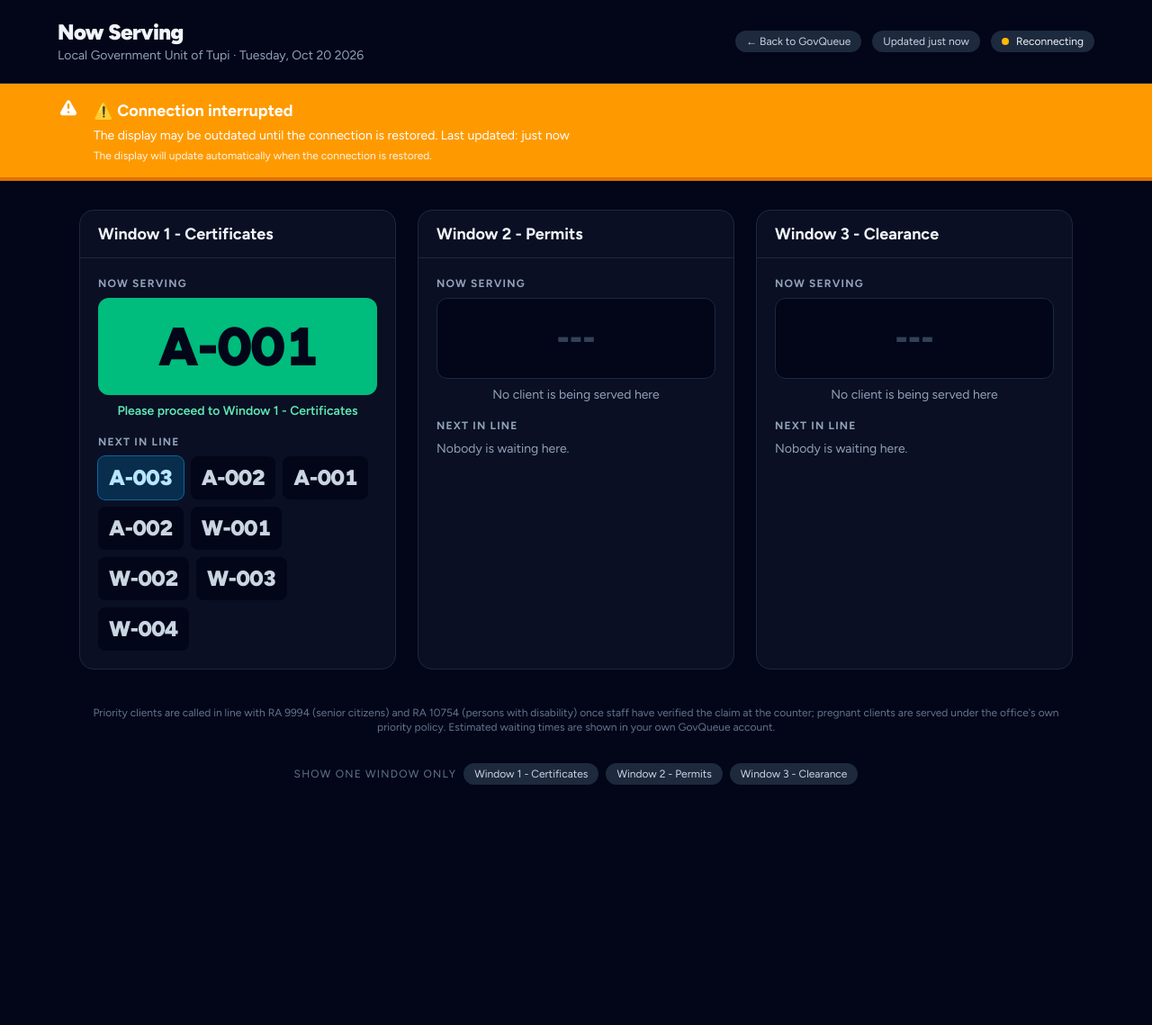
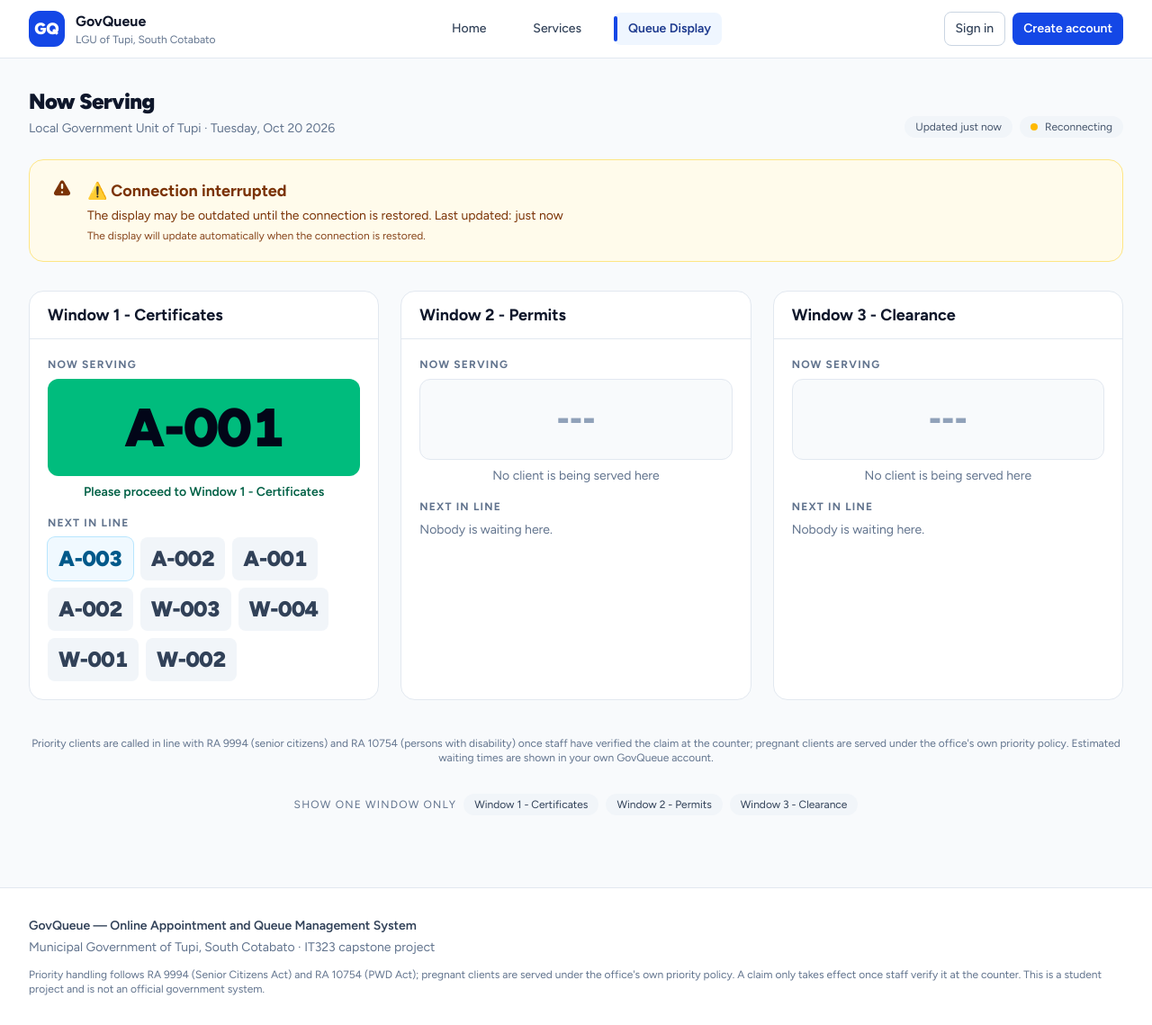
Before and after one commit to reyhanuko/GovQueue, a Laravel app: page /queue-display in a window 1280 px wide. Shown: the whole page at 90% size. Before the commit the page ends 872 px from the top, so only its background shows below. Run offline with Laravel 12, Linux system fonts and the light colour scheme; data comes from the database, SQL or seed files in the repository; style sheets or scripts are compiled from the project's sources; some libraries are stand-ins or nearby versions.

Commit message:
Make the queue display a page of the site, like every other page
It was a standalone document: a full-bleed dark board with no navigation, no
footer and its own skip link, on the grounds that it is opened full-screen on a
lobby TV. Which it is.

It is also a page a resident reaches by clicking "Queue Display" in the
navigation or "View live queue" on the home page, and those people got a black
screen in the middle of a white site, with a little "Back to GovQueue" link
instead of a navigation bar and no way to reach anything else from there.

So the display is a page now. Same light background, same navbar, same footer,
same card and type scale as everything else, and the board's own qualities are
untouched: the number being served is still the largest thing on the screen and
still a saturated block you can read from across a room.

The board's own "Back to GovQueue" link is gone, because the navigation it
duplicated is now there.

The noindex stays - the display changes every ten seconds and is a board, not
a page anybody searches for - so the app layout grew a head stack for a page to
push a robots directive into.

The tests that pinned the old chrome now pin the new: the display carries the
site navigation, and its background is measured against the rest of the site's
rather than asserted off a class name.

```diff
--- a/resources/views/display/index.blade.php
+++ b/resources/views/display/index.blade.php
@@ -1,29 +1,24 @@
-<!DOCTYPE html>
-<html lang="en" class="h-full">
-<head>
-    <meta charset="utf-8">
-    <meta name="viewport" content="width=device-width, initial-scale=1">
-    <meta name="csrf-token" content="{{ csrf_token() }}">
+@extends('layouts.app')
+
+@section('title', 'Queue Display')
+
+@push('head')
+    {{-- Not indexed: the queue display is a board, not a page anybody searches
+         for, and it changes every ten seconds. --}}
     <meta name="robots" content="noindex">
-    <title>Queue Display &middot; {{ config('app.name') }}</title>
-    @include('layouts.partials.fonts')
-    @vite(['resources/css/app.css', 'resources/js/app.js'])
-    @livewireStyles
-</head>
-{{-- Full-bleed dark board: no site navigation, no footer. --}}
-<body class="h-full bg-slate-950 font-sans antialiased">
-    <a href="#display-main"
-       class="sr-only focus:not-sr-only focus:absolute focus:left-4 focus:top-4 focus:z-50 focus:rounded-lg focus:bg-blue-700 focus:px-4 focus:py-2 focus:text-white">
-        Skip to queue information
-    </a>
+@endpush
 
-    <main id="display-main">
-        @livewire('display.public-queue-display', [
-            'windowCode' => $windowCode ?? '',
-            'queueDate' => $queueDate ?? '',
-        ])
-    </main>
+@section('content')
+    {{-- A page of the site, like every other page.
 
-    @livewireScripts
-</body>
-</html>
+         It used to be a standalone document: a full-bleed dark board with no
+         site navigation, on the grounds that it is opened full-screen on a
+         lobby TV. Which it is - and it is also a page a resident reaches by
+         clicking "Queue Display" in the navigation or "View live queue" on
+         the home page, and those people got a black page in the middle of a
+         white site with no way back. --}}
+    @livewire('display.public-queue-display', [
+        'windowCode' => $windowCode ?? '',
+        'queueDate' => $queueDate ?? '',
+    ])
+@endsection
--- a/resources/views/layouts/app.blade.php
+++ b/resources/views/layouts/app.blade.php
@@ -10,6 +10,12 @@
 
     @vite(['resources/css/app.css', 'resources/js/app.js'])
     @livewireStyles
+
+    {{-- For a page that needs something in the head of its own - a robots
+         directive, a canonical link. The queue display uses it to stay out of
+         search results, which it needs because it changes every ten seconds
+         and is a board rather than a page. --}}
+    @stack('head')
 </head>
 <body class="h-full bg-slate-50 font-sans text-slate-800 antialiased">
     <a href="#main-content"
--- a/resources/views/livewire/display/public-queue-display.blade.php
+++ b/resources/views/livewire/display/public-queue-display.blade.php
@@ -1,7 +1,18 @@
 {{-- Lobby display. Queue numbers only: no client names, no services, no
-     priority claims. That is what makes it safe to leave unauthenticated. --}}
+     priority claims. That is what makes it safe to leave unauthenticated.
+
+     It used to be a full-bleed dark screen with no site navigation at all, on
+     the grounds that it is opened full-screen on a lobby TV. Which it is - and
+     it is also a page a resident reaches by clicking "Queue Display" in the
+     navigation or "View live queue" on the home page, and those people got a
+     black page in the middle of a white site with no way back.
+
+     So it is a page of the site now, like every other page: the same light
+     background, the same navigation, the same card and type scale. The board's
+     own qualities are untouched - the number being served is still the largest
+     thing on the screen, and it is still a colour block you can read from
+     across a room. --}}
 <div
-    class="min-h-screen bg-slate-950 text-slate-100"
     {{-- 10s poll: the fallback that keeps the board correct when Reverb is
          down. Websockets handle the normal case; this is what makes a dead
          socket a slower board rather than a frozen one. --}}
@@ -13,13 +24,15 @@
          on websockets rather than quietly dropping to the 10s poll. --}}
     data-window-codes="{{ implode(',', $this->subscribedCodes) }}"
 >
-    <header class="border-b border-slate-800 px-6 py-5">
-        <div class="mx-auto flex max-w-6xl flex-wrap items-center justify-between gap-4">
+    {{-- A <header> inside the page's <main>: it heads this section of the
+         page, and is not a banner landmark, because the layout's own header is
+         the navigation above it. --}}
+    <header class="flex flex-wrap items-end justify-between gap-4">
         <div>
-                <h1 class="text-2xl font-black tracking-tight">
+            <h1 class="text-2xl font-black tracking-tight text-slate-900">
                 {{ $this->showsAllWindows ? 'Now Serving' : ($this->window?->name ?? 'Queue Display') }}
             </h1>
-                <p class="text-sm text-slate-400">
+            <p class="mt-1 text-sm text-slate-500">
                 {{ config('govqueue.office.lgu') }} &middot;
                 {{ \Illuminate\Support\Carbon::parse($queueDate)->format('l, M d Y') }}
             </p>
@@ -29,23 +42,11 @@
              'live' when the socket is up, 'reconnecting' while Pusher is
              retrying, 'offline' once the socket has failed and the poll
              below is the only thing keeping these numbers correct. --}}
-            <div class="flex items-center gap-3">
-                {{-- A way back. This board is opened full-screen on a lobby TV
-                     or a tablet, with no browser chrome and no way to guess the
-                     URL of anything else - a kiosk that can only display one
-                     page and cannot be navigated is a screen nobody can get out
-                     of without finding a keyboard. Hidden from the TV case only
-                     by being small and unobtrusive, not by being absent. --}}
-                <a href="{{ route('home') }}"
-                   class="rounded-full bg-slate-800 px-3 py-1 text-xs text-slate-300 hover:bg-slate-700 hover:text-white">
-                    &larr; Back to GovQueue
-                    <span class="sr-only"> &mdash; leave the queue display</span>
-                </a>
-
-                <span class="rounded-full bg-slate-800 px-3 py-1 text-xs text-slate-300">
+        <div class="flex items-center gap-2">
+            <span class="rounded-full bg-slate-100 px-3 py-1 text-xs text-slate-600">
                 Updated <span x-text="lastUpdatedLabel">{{ $lastUpdatedAt }}</span>
             </span>
-                <span class="flex items-center gap-2 rounded-full bg-slate-800 px-3 py-1 text-xs"
+            <span class="flex items-center gap-2 rounded-full bg-slate-100 px-3 py-1 text-xs text-slate-600"
                   role="status" aria-live="polite">
                 <span
                     class="h-2 w-2 rounded-full"
@@ -54,7 +55,6 @@
                 ></span>
                 <span x-text="label()">Connecting</span>
             </span>
-            </div>
         </div>
     </header>
 
@@ -65,11 +65,11 @@
          x-transition:enter-start="opacity-0 transform -translate-y-2"
          x-transition:enter-end="opacity-100 transform translate-y-0"
          role="alert"
-         class="border-b-4 px-6 py-4 text-white"
-         :class="state === 'offline' ? 'border-rose-600 bg-rose-600' : 'border-amber-600 bg-amber-500'">
-        <div class="mx-auto max-w-6xl">
-            <div class="flex items-start gap-4">
-                <svg class="h-6 w-6 flex-shrink-0" fill="currentColor" viewBox="0 0 20 20">
+         class="mt-6 flex items-start gap-4 rounded-2xl border px-6 py-5"
+         :class="state === 'offline'
+             ? 'border-rose-200 bg-rose-50 text-rose-900'
+             : 'border-amber-200 bg-amber-50 text-amber-900'">
+        <svg class="h-6 w-6 flex-shrink-0" fill="currentColor" viewBox="0 0 20 20" aria-hidden="true">
             <path fill-rule="evenodd" d="M8.257 3.099c.765-1.36 2.722-1.36 3.486 0l5.58 9.92c.75 1.334-.213 2.98-1.742 2.98H4.42c-1.53 0-2.493-1.646-1.743-2.98l5.58-9.92zM11 13a1 1 0 11-2 0 1 1 0 012 0zm-1-8a1 1 0 00-1 1v3a1 1 0 002 0V6a1 1 0 00-1-1z" clip-rule="evenodd"/>
         </svg>
         <div class="flex-1">
@@ -92,10 +92,8 @@
             </p>
         </div>
     </div>
-        </div>
-    </div>
 
-    <main class="mx-auto max-w-6xl px-6 py-8">
+    <section class="mt-8">
         {{--
             Every window at once, by default.
 
@@ -109,14 +107,14 @@
         --}}
         @if ($this->showsAllWindows)
             @if ($this->isClosed)
-                <div class="rounded-2xl border border-amber-500/40 bg-amber-500/10 p-12 text-center">
-                    <p class="text-3xl font-bold text-amber-300">The office is closed today</p>
-                    <p class="mt-2 text-lg text-amber-200/80">Please come back on a working day.</p>
+                <div class="rounded-2xl border border-amber-200 bg-amber-50 p-12 text-center">
+                    <p class="text-3xl font-bold text-amber-900">The office is closed today</p>
+                    <p class="mt-2 text-lg text-amber-800">Please come back on a working day.</p>
                 </div>
             @elseif ($this->windows->isEmpty())
-                <div class="rounded-2xl border border-rose-500/40 bg-rose-500/10 p-12 text-center">
-                    <p class="text-2xl font-bold text-rose-300">No service windows are set up</p>
-                    <p class="mt-2 text-rose-200/80">
+                <div class="rounded-2xl border border-rose-200 bg-rose-50 p-12 text-center">
+                    <p class="text-2xl font-bold text-rose-900">No service windows are set up</p>
+                    <p class="mt-2 text-rose-800">
                         Please ask staff to check the display setup.
                     </p>
                 </div>
@@ -125,17 +123,19 @@
                     @foreach ($this->windowRows as $row)
                         @php $window = $row['window']; @endphp
 
-                        <section class="flex flex-col rounded-2xl border border-slate-800 bg-slate-900/60"
+                        <section class="flex flex-col rounded-2xl border border-slate-200 bg-white"
                                  aria-labelledby="window-{{ $window->code }}">
                             <h2 id="window-{{ $window->code }}"
-                                class="border-b border-slate-800 px-5 py-3 text-lg font-bold">
+                                class="border-b border-slate-200 px-5 py-3 text-lg font-bold text-slate-900">
                                 {{ $window->name }}
                             </h2>
 
                             {{-- Now serving, large: this is the number people are
-                                 watching for from across a lobby. --}}
+                                 watching for from across a lobby. The block is the
+                                 one saturated colour on the page, so the eye goes
+                                 to it and nothing else has to compete. --}}
                             <div class="px-5 pt-5">
-                                <p class="text-xs font-bold uppercase tracking-widest text-slate-400">
+                                <p class="text-xs font-bold uppercase tracking-widest text-slate-500">
                                     Now serving
                                 </p>
 
@@ -143,26 +143,26 @@
                                     <p class="mt-2 rounded-xl bg-emerald-500 py-6 text-center font-black tracking-tight tabular-nums text-slate-950 {{ $this->servingNumberClasses($row['serving']->queue_number) }}">
                                         {{ $row['serving']->queue_number }}
                                     </p>
-                                    <p class="mt-2 text-center text-sm font-semibold text-emerald-300">
+                                    <p class="mt-2 text-center text-sm font-semibold text-emerald-800">
                                         Please proceed to {{ $window->name }}
                                     </p>
                                 @else
-                                    <p class="mt-2 rounded-xl border border-slate-800 bg-slate-950 py-6 text-center text-4xl font-black text-slate-700">
+                                    <p class="mt-2 rounded-xl border border-slate-200 bg-slate-50 py-6 text-center text-4xl font-black text-slate-400">
                                         ---
                                     </p>
-                                    <p class="mt-2 text-center text-sm text-slate-400">
+                                    <p class="mt-2 text-center text-sm text-slate-500">
                                         No client is being served here
                                     </p>
                                 @endif
                             </div>
 
                             <div class="px-5 pb-5 pt-4">
-                                <p class="text-xs font-bold uppercase tracking-widest text-slate-400">
+                                <p class="text-xs font-bold uppercase tracking-widest text-slate-500">
                                     Next in line
                                 </p>
 
                                 @if ($row['upNext']->isEmpty())
-                                    <p class="mt-2 text-sm text-slate-400">
+                                    <p class="mt-2 text-sm text-slate-500">
                                         Nobody is waiting here.
                                     </p>
                                 @else
@@ -170,8 +170,8 @@
                                         @foreach ($row['upNext'] as $index => $appointment)
                                             <li @class([
                                                 'rounded-lg px-3 py-2 text-center font-black tracking-tight tabular-nums',
-                                                'bg-sky-500/20 text-sky-200 ring-1 ring-sky-500/60' => $index === 0,
-                                                'bg-slate-950 text-slate-300' => $index !== 0,
+                                                'bg-sky-50 text-sky-800 ring-1 ring-sky-200' => $index === 0,
+                                                'bg-slate-100 text-slate-700' => $index !== 0,
                                                 $this->upNextNumberClasses($appointment->queue_number),
                                             ])>
                                                 {{ $appointment->queue_number }}
@@ -202,26 +202,26 @@
                     </span>
                     @foreach ($this->windows as $window)
                         <a href="{{ request()->fullUrlWithQuery(['w' => $window->code]) }}"
-                           class="rounded-full bg-slate-800 px-3 py-1 text-xs text-slate-300 hover:bg-slate-700 hover:text-white">
+                           class="rounded-full bg-slate-100 px-3 py-1 text-xs text-slate-700 hover:bg-slate-200 hover:text-slate-900">
                             {{ $window->name }}
                         </a>
                     @endforeach
                 </div>
             @endif
         @elseif (! $this->window)
-            <div class="rounded-2xl border border-rose-500/40 bg-rose-500/10 p-12 text-center">
-                <p class="text-2xl font-bold text-rose-300">This service window is not available</p>
-                <p class="mt-2 text-rose-200/80">The window may be misconfigured or inactive. Please ask staff to check the display setup.</p>
+            <div class="rounded-2xl border border-rose-200 bg-rose-50 p-12 text-center">
+                <p class="text-2xl font-bold text-rose-900">This service window is not available</p>
+                <p class="mt-2 text-rose-800">The window may be misconfigured or inactive. Please ask staff to check the display setup.</p>
             </div>
         @elseif ($this->isClosed)
-            <div class="rounded-2xl border border-amber-500/40 bg-amber-500/10 p-12 text-center">
-                <p class="text-2xl font-bold text-amber-300">The office is closed today</p>
-                <p class="mt-2 text-amber-200/80">Please come back on a working day.</p>
+            <div class="rounded-2xl border border-amber-200 bg-amber-50 p-12 text-center">
+                <p class="text-3xl font-bold text-amber-900">The office is closed today</p>
+                <p class="mt-2 text-lg text-amber-800">Please come back on a working day.</p>
             </div>
         @else
             {{-- Now serving --}}
             <section aria-labelledby="now-serving" class="mb-10">
-                <h2 id="now-serving" class="text-sm font-bold uppercase tracking-widest text-slate-400">
+                <h2 id="now-serving" class="text-sm font-bold uppercase tracking-widest text-slate-500">
                     Now serving
                 </h2>
 
@@ -233,23 +233,23 @@
                         <p class="mt-3 text-lg font-semibold">Please proceed to the window</p>
                     </div>
                 @else
-                    <div class="mt-3 rounded-2xl border border-slate-800 bg-slate-900 px-8 py-10 text-center">
-                        <p class="text-5xl font-black text-slate-700">---</p>
-                        <p class="mt-3 text-slate-400">No client is being served right now</p>
+                    <div class="mt-3 rounded-2xl border border-slate-200 bg-slate-50 px-8 py-10 text-center">
+                        <p class="text-5xl font-black text-slate-400">---</p>
+                        <p class="mt-3 text-slate-500">No client is being served right now</p>
                     </div>
                 @endif
             </section>
 
             {{-- Next in line --}}
             <section aria-labelledby="up-next">
-                <h2 id="up-next" class="text-sm font-bold uppercase tracking-widest text-slate-400">
+                <h2 id="up-next" class="text-sm font-bold uppercase tracking-widest text-slate-500">
                     Next in line
                 </h2>
 
                 @php $upNext = $this->upNext; @endphp
 
                 @if ($upNext->isEmpty())
-                    <p class="mt-3 rounded-2xl border border-slate-800 bg-slate-900 px-6 py-8 text-center text-slate-400">
+                    <p class="mt-3 rounded-2xl border border-slate-200 bg-slate-50 px-6 py-8 text-center text-slate-500">
                         Nobody is waiting. Your number will appear here.
                     </p>
                 @else
@@ -257,13 +257,13 @@
                         @foreach ($upNext as $index => $appointment)
                             <li @class([
                                 'rounded-2xl border px-5 py-5 text-center',
-                                'border-sky-500/60 bg-sky-500/10' => $index === 0,
-                                'border-slate-800 bg-slate-900' => $index !== 0,
+                                'border-sky-200 bg-sky-50' => $index === 0,
+                                'border-slate-200 bg-white' => $index !== 0,
                             ])>
                                 <p class="font-black tracking-tight tabular-nums {{ $this->upNextNumberClasses($appointment->queue_number) }}">
                                     {{ $appointment->queue_number }}
                                 </p>
-                                <p class="mt-1 text-xs uppercase tracking-wider text-slate-400">
+                                <p class="mt-1 text-xs uppercase tracking-wider text-slate-500">
                                     {{ $index === 0 ? 'Next' : '#'.($index + 1) }}
                                 </p>
                             </li>
@@ -276,8 +276,7 @@
                 Priority clients are called in line with RA 9994 (senior citizens) and
                 RA 10754 (persons with disability) once staff have verified the claim at
                 the counter; pregnant clients are served under the office's own priority policy.
-                Estimated waiting times are shown in your own GovQueue account.
             </p>
         @endif
-    </main>
+    </section>
 </div>
```
Also changed, not shown: tests/Browser/queue-display.spec.ts (+38 -11 lines), tests/Feature/LiveQueueDisplayTest.php (+8 -4 lines), tests/Feature/NavigationTest.php (+25 -5 lines). Lines whose indentation alone changed are shown as unchanged.
